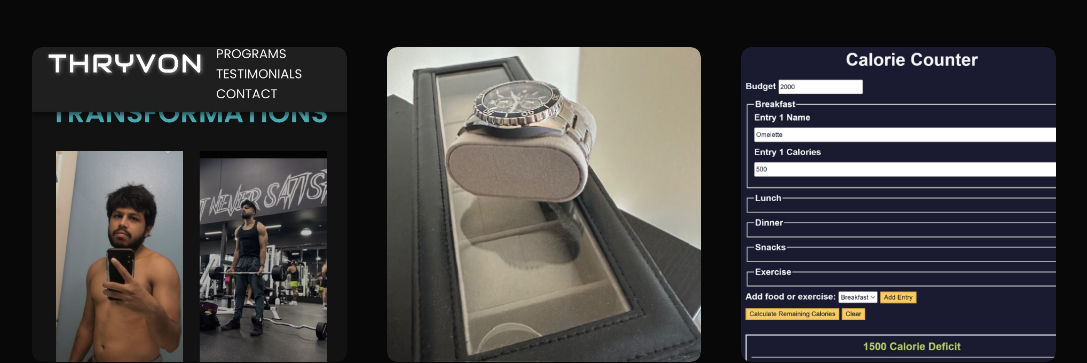
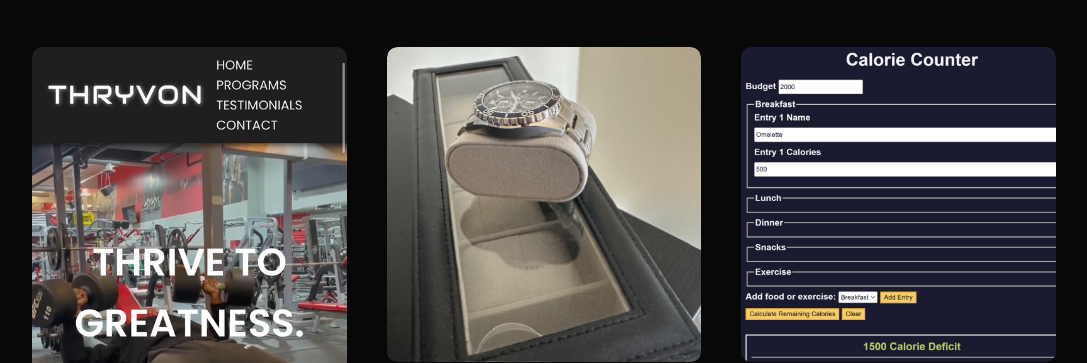
Before and after one commit to Mushahid1999/FirstLandingPage, a plain HTML site: page GoodLandingPage1/index.html in a window 1280 px wide. Shown: the part 1975-2338 px from the top of the page, without its empty margins (96-1183 px from the left). Drawn offline with Linux system fonts and the light colour scheme.

Commit message:
Update index.html

```diff
--- a/GoodLandingPage1/index.html
+++ b/GoodLandingPage1/index.html
@@ -104,7 +104,7 @@
         <h1 class="sub-title">My work</h1>
         <div class="work-list">
             <div class="work">
-                <img src="myImages/ThryvActualSquare.png">
+                <img src="myImages/AppropriateThryvonPic.png">
                 <div class="layer">
                     <h3>Thryvon</h3>
                     <p>Front-end fitness website for inluencer, Suhail Haque</p>
```
